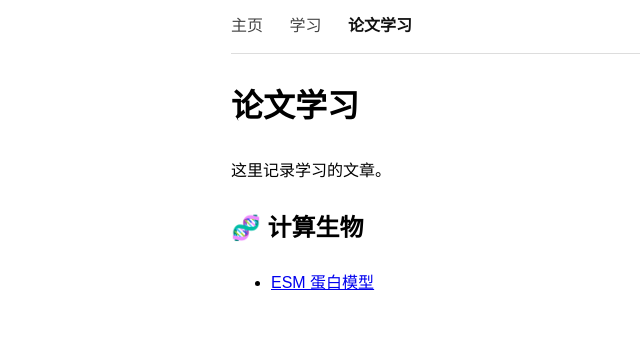
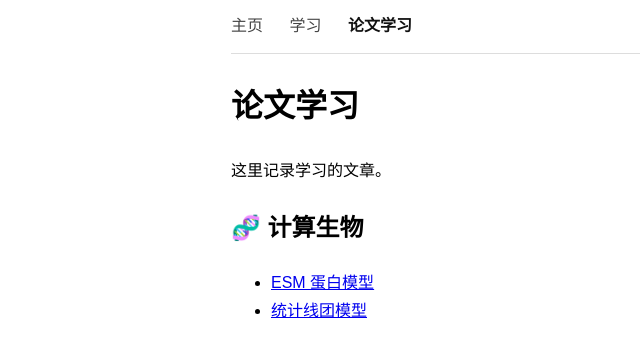
Before and after one commit to SugarfreeSoda/SugarfreeSoda.github.io, a Jekyll site: the page built from paper.md, in a window 1280 px wide. Shown: the top 357 px of the page, without its empty margins (9-649 px from the left). Built offline with Jekyll 4.4.1, drawn with Linux system fonts in a browser that asks for light colours.

Commit message:
Update paper.md

```diff
--- a/paper.md
+++ b/paper.md
@@ -17,3 +17,4 @@ permalink: /paper-study/
 ## 🧬 计算生物
 
 - [ESM 蛋白模型](/notes/esm/)
+- [统计线团模型](/notes/Statistical coil model/)
```
